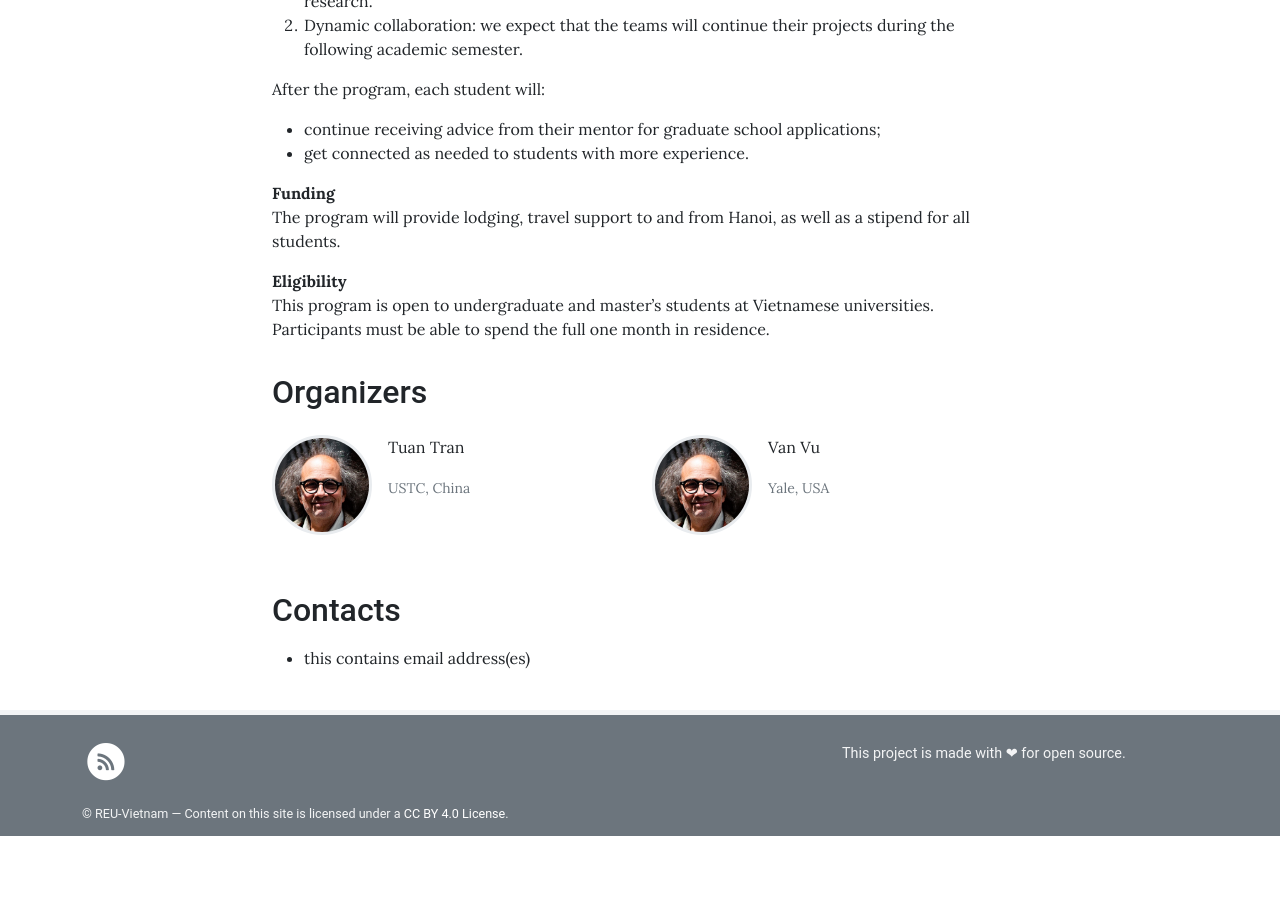
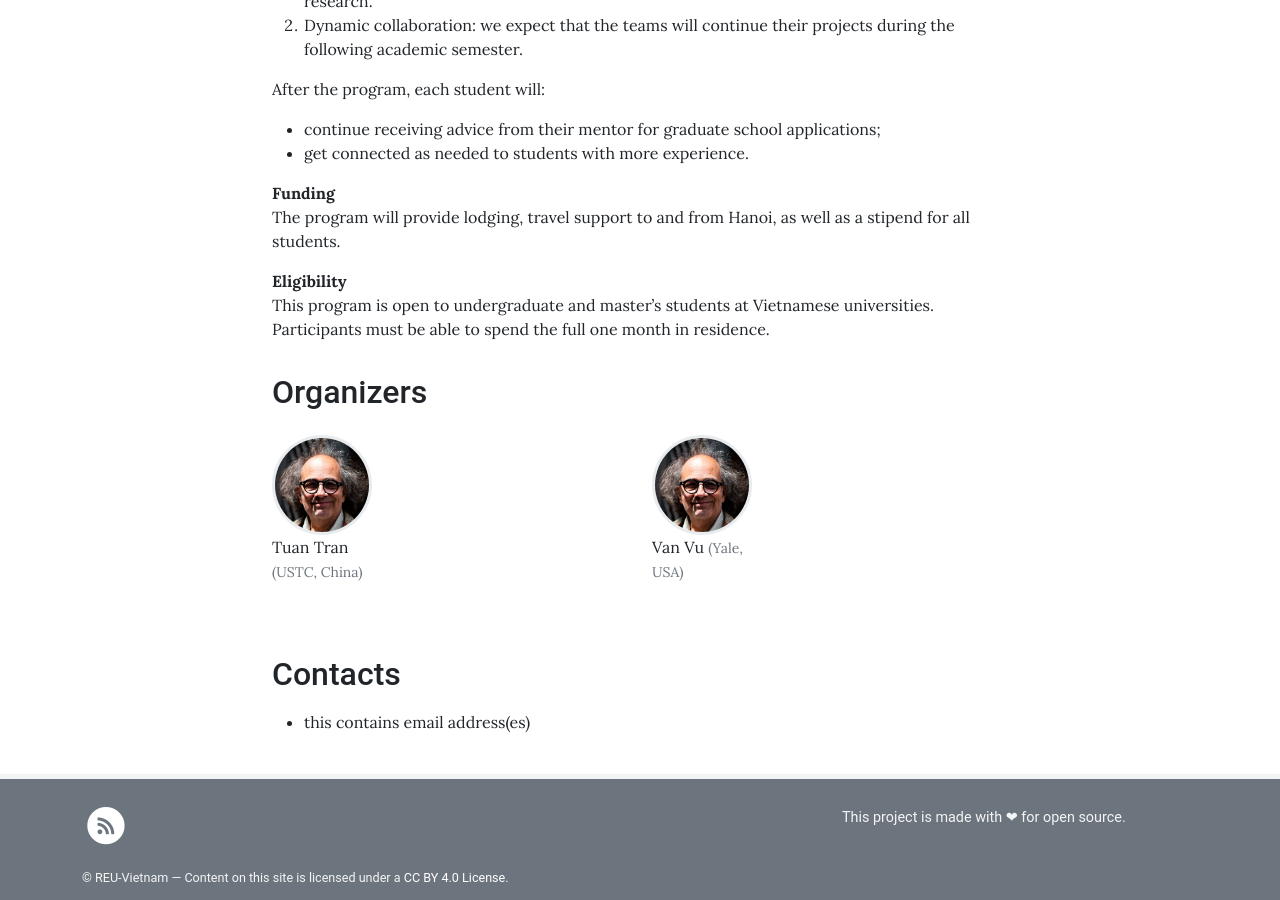
Before and after one commit to adm-vietnam/adm-vietnam.github.io, a Jekyll site: the page built from pages/home.md, in a window 1280 px wide and 900 px high, scrolled down 725 px. Built offline with Jekyll 4.4.1, drawn with Linux system fonts in a browser that asks for light colours; before the commit the page ends 1561 px from its top, so only the background shows below that.

Commit message:
Update home.md

```diff
--- a/pages/home.md
+++ b/pages/home.md
@@ -49,20 +49,18 @@ one month in residence.
       {% if member.image %}
         <img src="{{ member.image | relative_url }}" alt="{{ member.name }}">
       {% endif %}
-    </div>
-    <div>
-      <p id="{{ member.name | strip | url_encode }}">
+      <div style="position: relative;display: grid;justify-content: center;">
+        <p id="{{ member.name | strip | url_encode }}">
         {{ member.name }}
         {% if member.affiliation %}
-          <p><small class="text-muted">{{ member.affiliation }}</small></p>
+          <small class="text-muted">({{ member.affiliation }})</small>
         {% endif %}
       </p>
 
       {{ member.description | markdownify }}
+      </div>
+    </div>
 
-
-
-    </div>
   </div>
 {% endfor %}
 </div>
```
